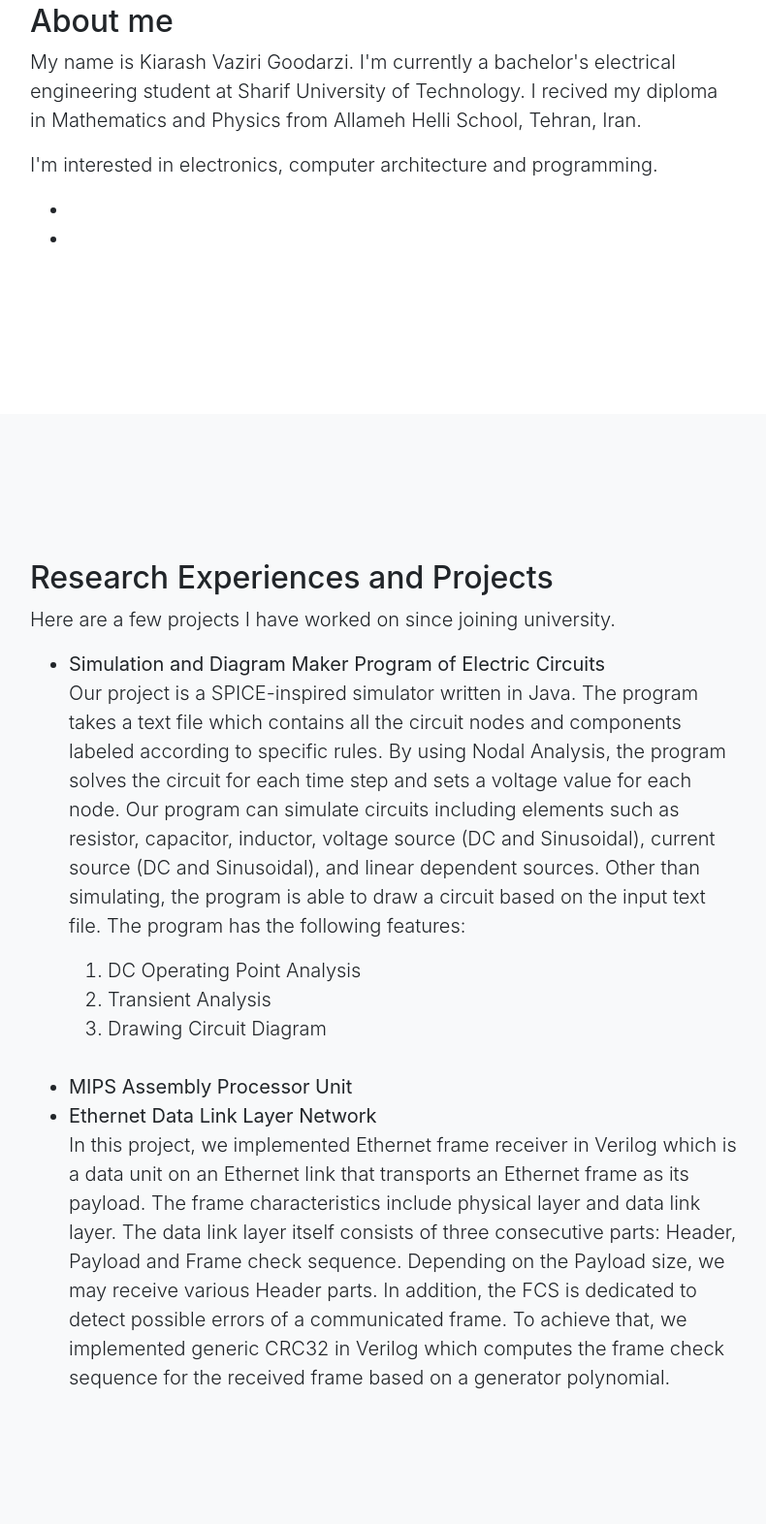
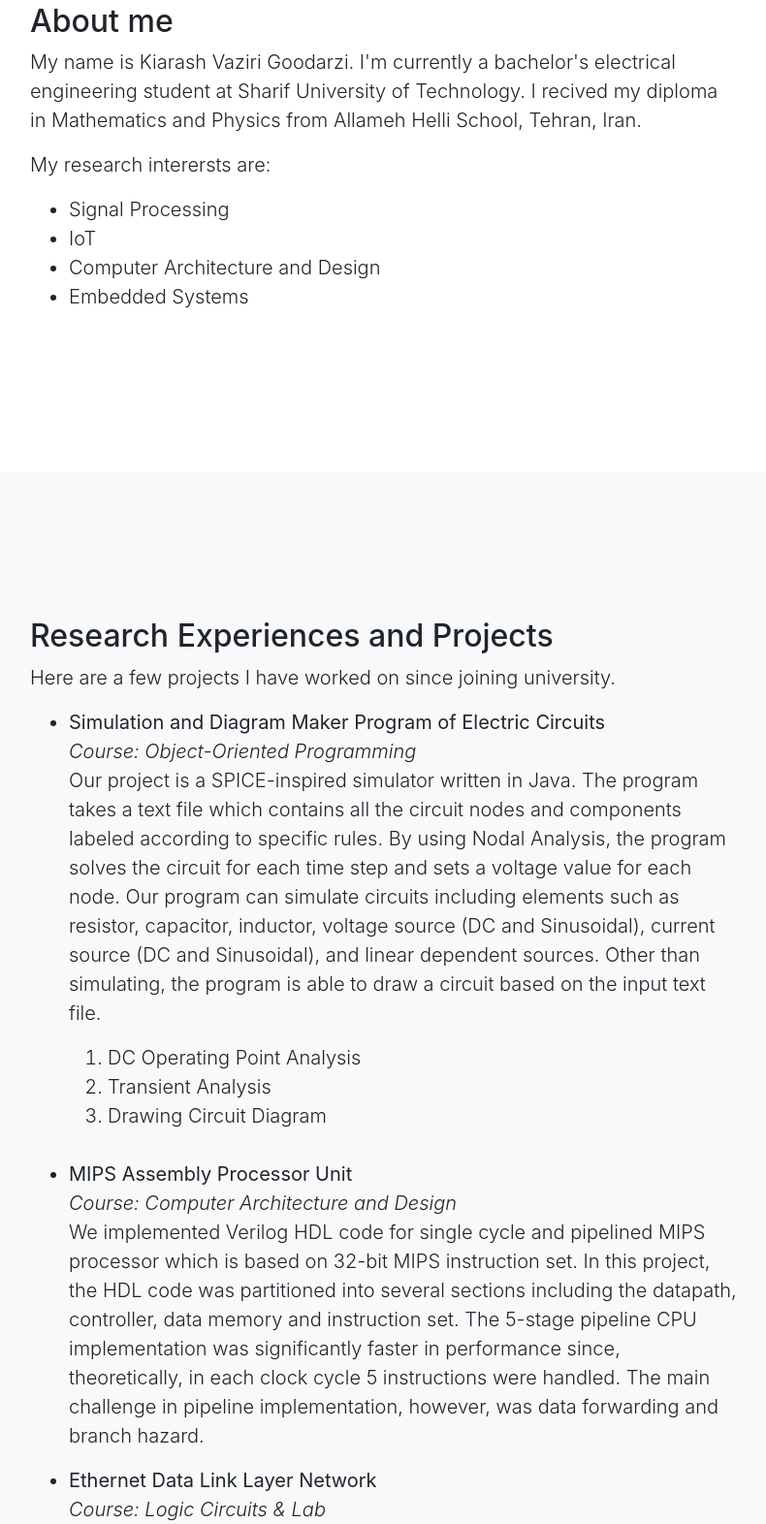
Before and after one commit to KiarashVaziri/kiarashvaziri.github.io, a website with bundled scripts: page index.html in a window 1280 px wide. Shown: the part 505-2077 px from the top of the page at 97% size, without its empty margins (244-1034 px from the left). Built offline with nearby package versions, Linux system fonts and the light colour scheme.

Commit message:
MIPS project was added
Mips Processor Project was added and Research Interests were updated.

```diff
--- a/index.html
+++ b/index.html
@@ -56,10 +56,12 @@
         <div class="col-lg-8 mx-auto">
           <h2>About me</h2>
           <p class="lead">My name is Kiarash Vaziri Goodarzi. I'm currently a bachelor's electrical engineering student at Sharif University of Technology. I recived my diploma in Mathematics and Physics from Allameh Helli School, Tehran, Iran.</p>
-          <p class="lead"> I'm interested in electronics, computer architecture and programming.</p>
+          <p class="lead"> My research interersts are:</p>
           <ul class="lead">
-            <li></li>
-            <li></li>
+            <li> Signal Processing</li>
+            <li> IoT</li>
+            <li> Computer Architecture and Design</li>
+            <li> Embedded Systems</li>
           </ul>
         </div>
       </div>
@@ -74,16 +76,23 @@
           <p class="lead">Here are a few projects I have worked on since joining university.</p>
             <ul class="lead">
               <li><b> Simulation and Diagram Maker Program of Electric   Circuits</b>
-                  <p>Our project is a SPICE-inspired simulator written in Java. The program takes a text file which contains all the circuit nodes and components labeled according to specific rules. By using Nodal Analysis, the program solves the circuit for each time step and sets a voltage value for each node. Our program can simulate circuits including elements such as resistor, capacitor, inductor, voltage source (DC and Sinusoidal), current source (DC and Sinusoidal), and linear dependent sources. Other than simulating, the program is able to draw a circuit based on the input text file.
-                  The program has the following features:</p>
+                  <br>
+                  <em>Course: Object-Oriented Programming</em>
+                  <p>Our project is a SPICE-inspired simulator written in Java. The program takes a text file which contains all the circuit nodes and components labeled according to specific rules. By using Nodal Analysis, the program solves the circuit for each time step and sets a voltage value for each node. Our program can simulate circuits including elements such as resistor, capacitor, inductor, voltage source (DC and Sinusoidal), current source (DC and Sinusoidal), and linear dependent sources. Other than simulating, the program is able to draw a circuit based on the input text file.</p>
                   <ol>
                       <li>DC Operating Point Analysis</li>
                       <li>Transient Analysis</li>
                       <li>Drawing Circuit Diagram</li>
                   </ol>
                   <br></li>
-              <li><b> MIPS Assembly Processor Unit</b></li>
+              <li><b> MIPS Assembly Processor Unit</b>
+                  <br>
+                  <em>Course: Computer Architecture and Design</em>
+                  <p>We implemented Verilog HDL code for single cycle and pipelined MIPS processor which is based on 32-bit MIPS instruction set. In this project, the HDL code was partitioned into several sections including the datapath, controller, data memory and instruction set. The 5-stage pipeline CPU implementation was significantly faster in performance since, theoretically, in each clock cycle 5 instructions were handled. The main challenge in pipeline implementation, however, was data forwarding and branch hazard.</p>
+              </li>
               <li><b> Ethernet Data Link Layer Network</b>
+                <br>
+                <em>Course: Logic Circuits & Lab</em>
                 <p>In this project, we implemented Ethernet frame receiver in Verilog which is a data unit on an Ethernet link that transports an Ethernet frame as its payload. The frame characteristics include physical layer and data link layer. The data link layer itself consists of three consecutive parts: Header, Payload and Frame check sequence. Depending on the Payload size, we may receive various Header parts. In addition, the FCS is dedicated to detect possible errors of a communicated frame. To achieve that, we implemented generic CRC32 in Verilog which computes the frame check sequence for the received frame based on a generator polynomial.
                   </p></li>
             </ul>
@@ -91,6 +100,18 @@
       </div>
     </div>
   </section>
+
+    <section id="contact">
+        <div class="container">
+          <div class="row">
+            <div class="col-lg-8 mx-auto">
+              <h2>Teaching Experiences</h2>
+              <p class="lead"><b>Teaching Assistant, Department of Electrical Engineering</b></p>
+
+            </div>
+          </div>
+        </div>
+    </section>
 
   <section id="contact">
     <div class="container">
```
